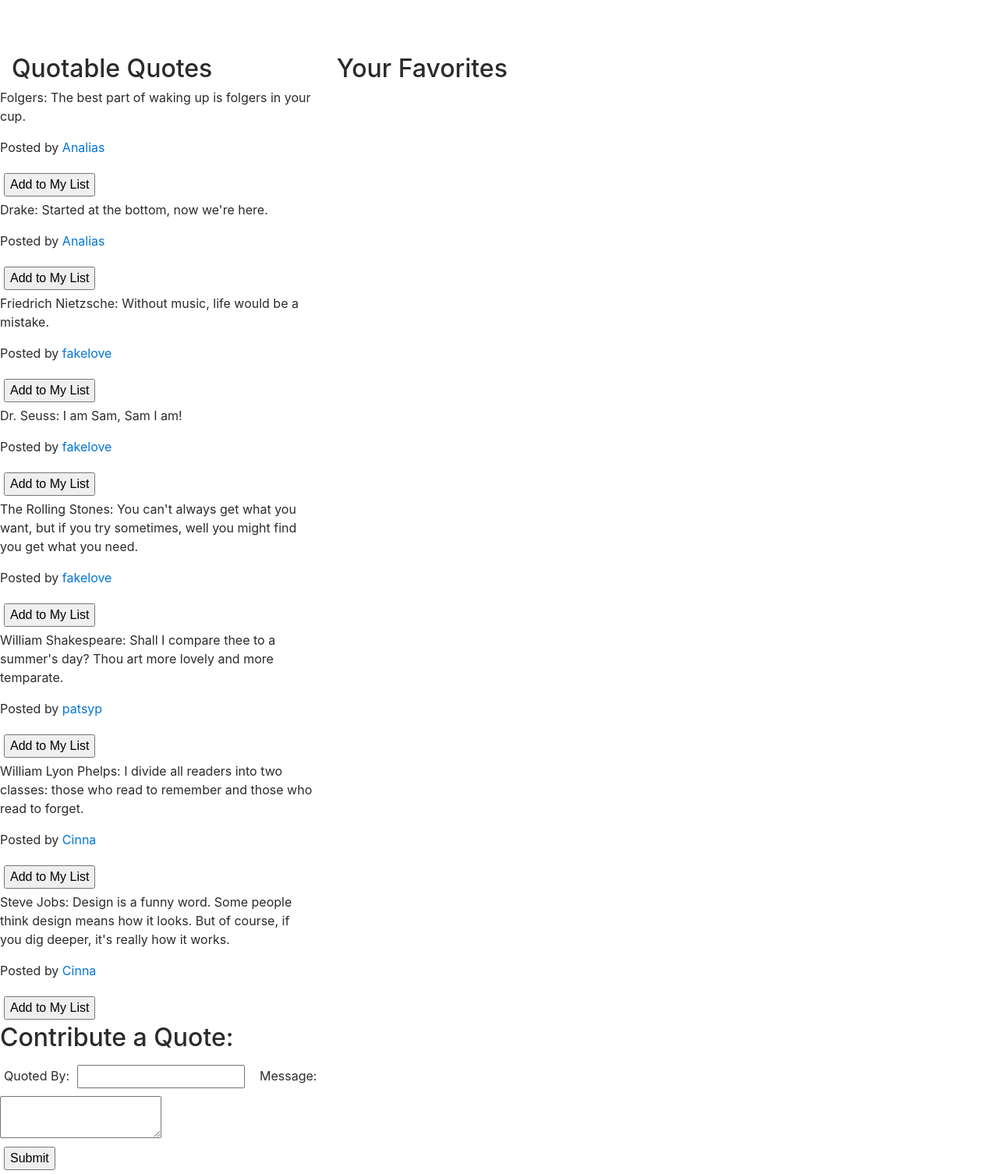
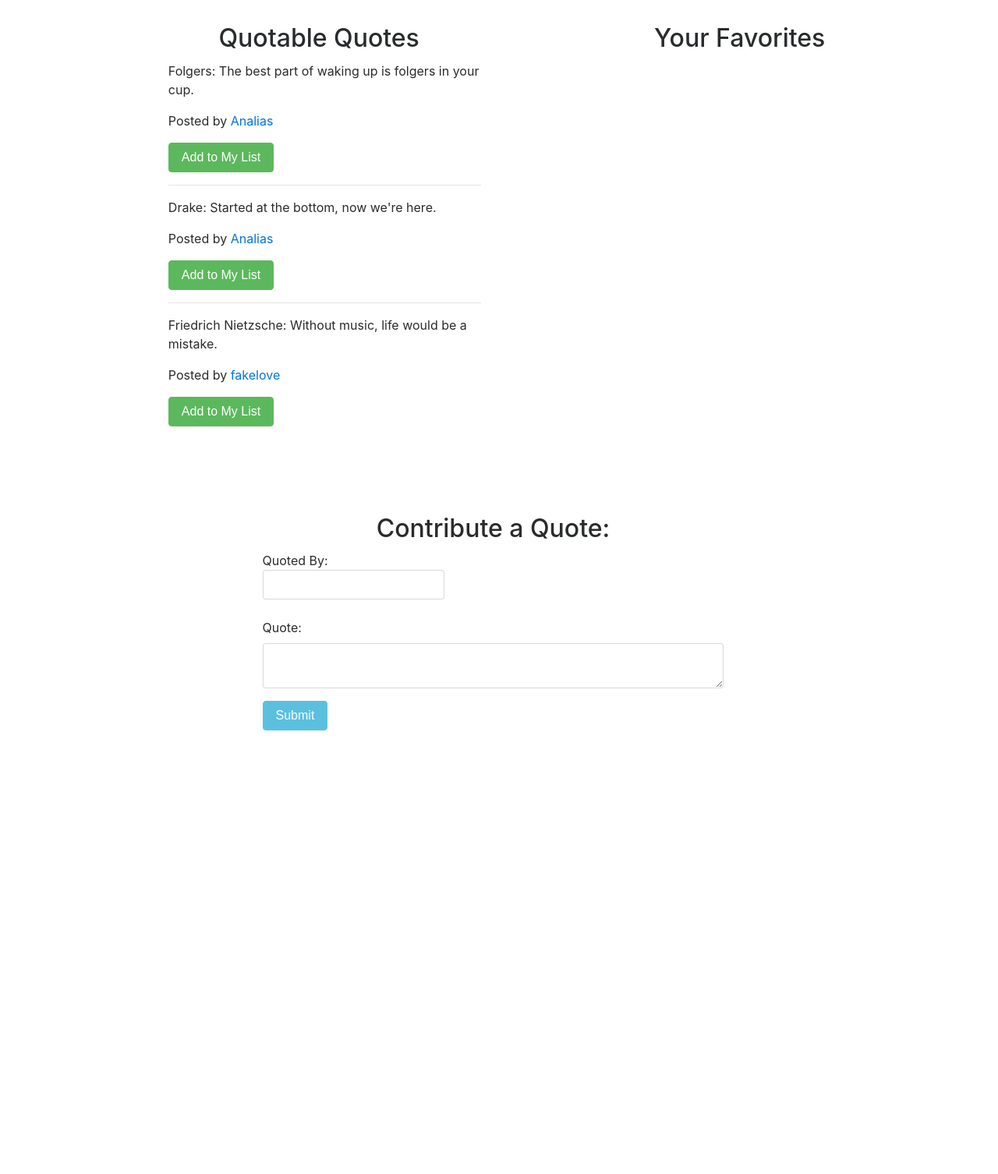
Before and after one commit to patsyp/Favorite_Quotes, a Django app: template belt_app/templates/success.html in a window 1280 px wide. Shown: the part 128-1634 px from the top of the page at 78% size. After the commit the page ends 1065 px from the top, so only its background shows below. Run offline with Django 3.2, Linux system fonts and the light colour scheme; the template is opened without the code that fills it: values that come from a table or form of the project are taken from there, others are empty; data comes from the database, SQL or seed files in the repository; both versions use the stored data as it was after the commit; some libraries are stand-ins or nearby versions.

Commit message:
finished quotes page

```diff
--- a/belt_app/static/css/style.css
+++ b/belt_app/static/css/style.css
@@ -32,27 +32,16 @@
 }
 .heading{
 	margin-top: 2%;
+	margin-bottom: 2%;
+}
+.quote-container{
+	height: 60vh;
+	border-radius: 3px;
+	overflow: scroll;
+}
+#quotes{
 	margin-bottom: 5%;
 }
-label, input{
-	margin: 5px;
+#quotes h2{
+	margin-bottom: 3%;
 }
-.header a{
-	margin: 10px
-}
-#table{
-	margin-bottom: 15px;
-}
-.quote_container{
-	display: inline-block;
-	width: 30%;
-	height: 500px;
-	margin-right: 50px;
-	vertical-align: top;
-	/*border: 3px solid gray;*/
-	padding-left: 15px;
-	padding-bottom: 10px;
-	border-radius: 3px;
-	overflow: scroll;
-	padding: 10px;
-}
--- a/belt_app/templates/success.html
+++ b/belt_app/templates/success.html
@@ -19,67 +19,78 @@
 			<div class="collapse navbar-collapse" id="navbarNav">
 		    	<ul class="navbar-nav">
 		      		<li class="nav-item">
-		        		<a class="nav-link" href="#skills">Logout</a>
+		        		<a class="nav-link" href="/logout">Logout</a>
 		      		</li>
 		    	</ul>
 			</div>
 		</nav>
+
 		<div class="row heading">
 			<div class="col-md-6">
 				<h1 class="container">Welcome, {{currentUser.alias}}!</h1>
 			</div>
 		</div>
 
+		<div class="row" id="quotes">
+			<div class="col-md-4 offset-md-2">
 				<div class="row">
-			<div class="col-md-4">
-				<div class="row container">
-					<h2 class="col-md-12">Quotable Quotes</h2>
+					<h2 class="col-md-12 text-center">Quotable Quotes</h2>
 				</div>
+				<div class="quote-container">
 				{% for quote in other_quotes%}
-				<div class = "quote">
+					<div class="quote">
 						<p>{{quote.author}}:  {{quote.content}}</p>
 						<p>Posted by <a href="quotes/users/{{quote.user.id}}">{{quote.user.alias}}</a></p>
 						<form action="/quotes/favorite/{{quote.id}}" method = post>
 						{% csrf_token %}
-						<input type="submit" value="Add to My List">
+							<input type="submit" class="btn btn-success" value="Add to My List">
 						</form>
+						<hr>
 					</div>
 				{% endfor %}
 				</div>
+			</div>
 
-
-			<div class="col-md-4">
-				<h2>Your Favorites</h2>
+			<div class="col-md-4 offset-md-1">
+				<div class="row">
+					<h2 class="col-md-12 text-center">Your Favorites</h2>
+				</div>
+				<div class="quote-container">
 				{% for favorite in favorites %}
 					<div class = "quote">
 						<p>{{favorite.author}}:  {{favorite.content}}</p>
 						<p>Posted by <a href="quotes/users/{{favorite.user.id}}">{{favorite.user.alias}}</a></p>
 						<form action="/quotes/remove/{{favorite.id}}" method = post>
 						{% csrf_token %}
-						<input type="submit" value="Remove From My List">
+							<input type="submit" class="btn btn-warning" value="Remove From My List">
 						</form>
+						<hr>
 					</div>
 				{% endfor %}
 				</div>
 			</div>
+		</div>
 
-		<div class="row">
-			<div class="col-md-6">
+		<div class="row form">
+			<div class="col-md-6 offset-md-3">
 				<form action = "/add_quote" method = "post">
 				{% csrf_token %}
-					<h2>Contribute a Quote:</h2>
-					<label>Quoted By: <input type="text" name="author"></label>
-					<label>Message:</label>
-					<textarea name = "content"></textarea>
+					<h2 class="heading text-center">Contribute a Quote:</h2>
+					<div class="form-group">
+						<label for="author">Quoted By: <input id="author" type="text" name="author" class="form-control"></label>
+					</div>
+					<div class="form-group">
+						<label for="new_quote">Quote:</label>
+						<textarea class="form-control" name="content" id="new_quote"></textarea>
+					</div>
 					<div>
-					<input type="submit" value = "Submit">
+						<input type="submit" class="btn btn-info" value="Submit">
 					</div>
 				</form>
-
 				<div>
 					{% if messages %}
 					{% for message in messages %}
-					<p>{{message}}</p>
+					<p class="text-danger">{{message}}</p>
 					{% endfor %}
 					{% endif %}
 				</div>
```
Also changed, not shown: db.sqlite3. Lines whose indentation alone changed are shown as unchanged.
